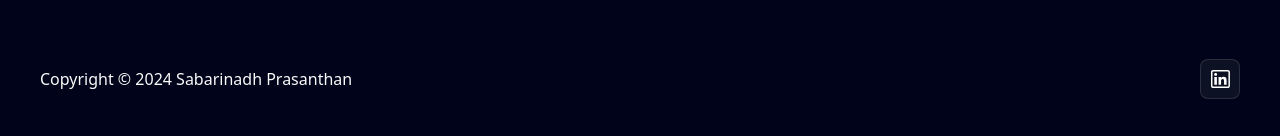
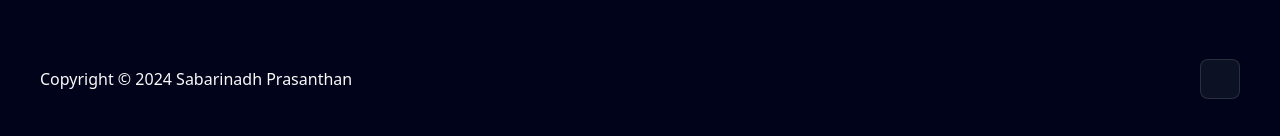
Before and after one commit to Sabarinadh2002/Youtube_video_summarizer, a Next.js app: page / in a window 1280 px wide. Shown: the part 1181-1317 px from the top of the page. Built offline with nearby package versions, Linux system fonts and the light colour scheme.

Commit message:
remove error for deploying website using vercel

```diff
--- a/components/Footer.tsx
+++ b/components/Footer.tsx
@@ -1,7 +1,7 @@
 import { socialMedia } from '@/app/data'
 
 import React from 'react'
-import Image from 'next/image';
+
 
 
 const Footer = () => {
@@ -17,7 +17,7 @@ const Footer = () => {
             key={info.id}
             className="w-10 h-10 cursor-pointer flex justify-center items-center backdrop-filter backdrop-blur-lg saturate-180 bg-opacity-75 bg-black-200 rounded-lg border border-black-300"
           >
-             <Image src={info.img} alt="icons" width={20} height={20} />
+
 
 
         </div>
```
